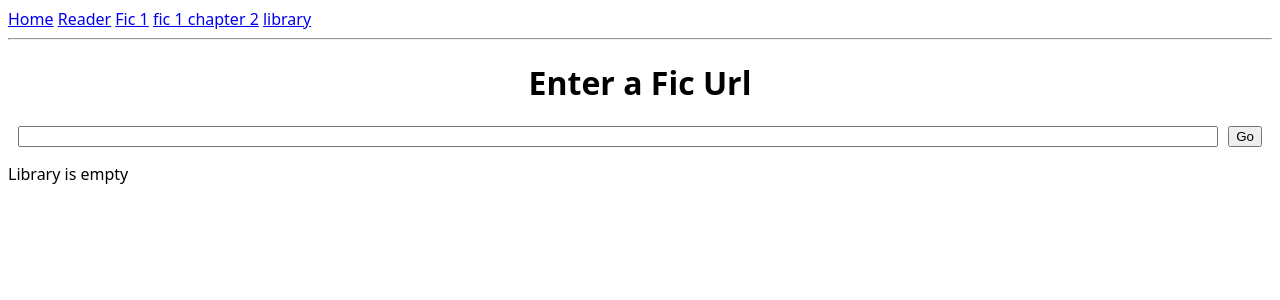
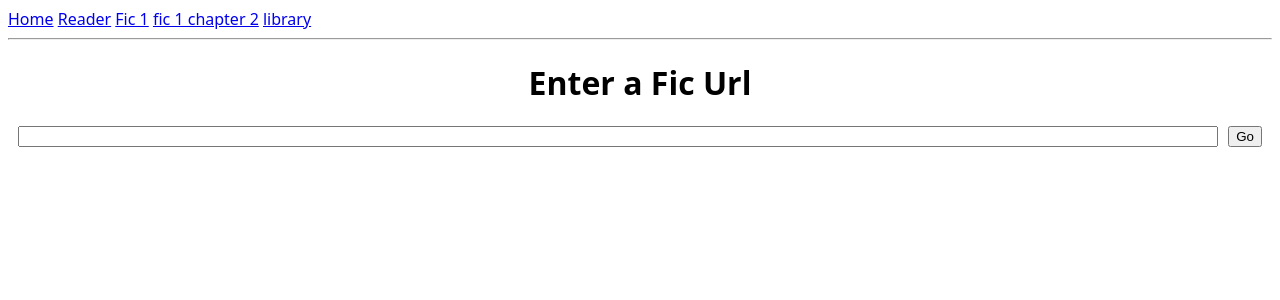
Before and after one commit to activepass/fictron, a SvelteKit app in the folder renderer/: page / in a window 1280 px wide. Shown: the top 300 px of the page. Built offline with nearby package versions, Linux system fonts and the light colour scheme.

Commit message:
do not have empty library text

```diff
--- a/renderer/src/routes/+page.svelte
+++ b/renderer/src/routes/+page.svelte
@@ -49,8 +49,6 @@
             <FicPanel fic={fic} />
             {/each}
         </div>
-    {:else}
-        <p>Library is empty</p>
     {/if}
 {/await}
 
```
